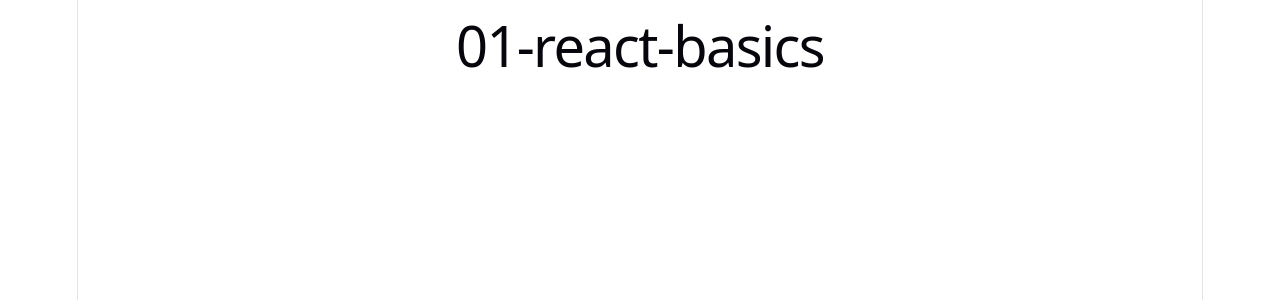
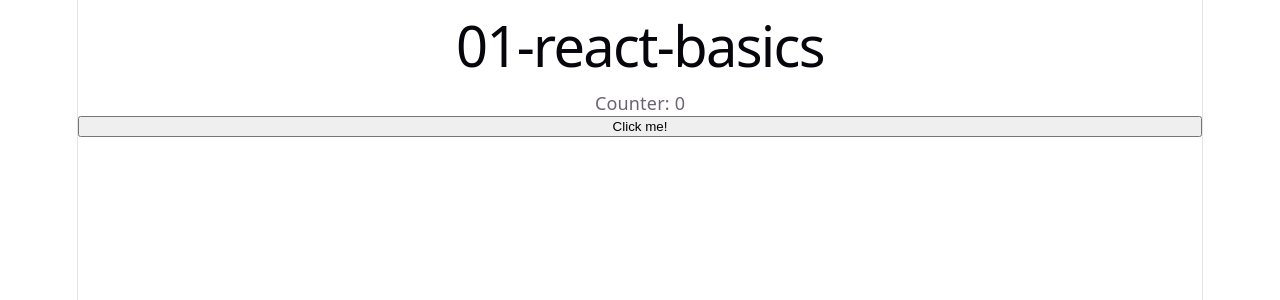
Before and after one commit to drblue/ykrea26h1, a React (Vite) app in the folder 01-react-basics/: page / in a window 1280 px wide. Shown: the top 300 px of the page. Built offline with nearby package versions, Linux system fonts and the light colour scheme.

Commit message:
Our very first React "app" with a stateless variable and a `onClick`-event.

```diff
--- a/01-react-basics/src/App.tsx
+++ b/01-react-basics/src/App.tsx
@@ -1,7 +1,28 @@
 import "./App.css";
 
 function App() {
-	return <h1>01-react-basics</h1>;
+	let counter = 0;
+
+	const handleBtnClick = () => {
+		console.log("Stop it, that tickles! 😂");
+
+		console.log("Counter before increase:", counter);
+
+		// increase counter
+		counter++;
+
+		console.log("Counter after increase:", counter);
+	}
+
+	return (
+		<>
+			<h1>01-react-basics</h1>
+
+			<p>Counter: {counter}</p>
+
+			<button onClick={handleBtnClick}>Click me!</button>
+		</>
+	);
 }
 
 export default App;
```
